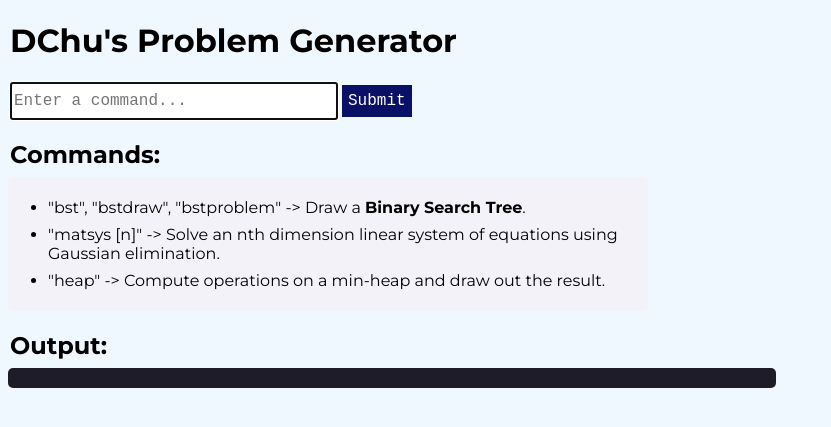
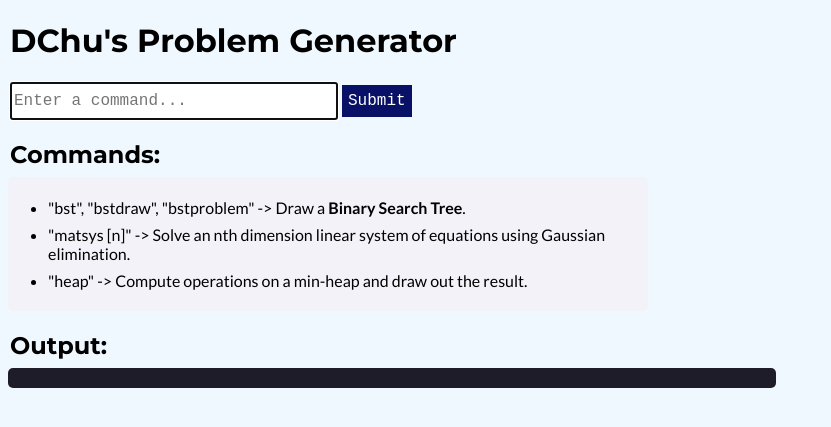
Before and after one commit to danchurlian/DChu-s-Problem-Generator, a Flask app: page / in a window 1280 px wide. Shown: the part 32-459 px from the top of the page, without its empty margins (0-831 px from the left). Run offline with Flask 3, Linux system fonts and the light colour scheme.

Commit message:
Changed section fonts to Lato, moved preloading fonts into Jinja macro

```diff
--- a/static/style.css
+++ b/static/style.css
@@ -36,7 +36,6 @@ h1, h2 {
 }
 
 body > h2 {
-    /* margin-top: 0.5em; */
     margin-bottom: 0.25em;
 }
 
@@ -45,7 +44,7 @@ nav a {
 }
 
 section {
-    font-family: Montserrat, sans-serif;
+    font-family: Lato, sans-serif;
 }
 
 #help-section {
--- a/templates/about.html
+++ b/templates/about.html
@@ -6,14 +6,12 @@
         <meta name="viewport" content="width=device-width, initial-scale=1.0" />
         <title>DChu's Problem Generator</title>
 
-        <link rel="preconnect" href="https://fonts.googleapis.com">
-        <link rel="preconnect" href="https://fonts.gstatic.com" crossorigin>
-        <link href="https://fonts.googleapis.com/css2?family=Montserrat:ital,wght@0,100..900;1,100..900&display=swap" rel="stylesheet">
+        {% import 'utils.html' as utils %}
+        {{ utils.fonts() }}
 
         <link href="{{ url_for('static', filename='style.css') }}" rel="stylesheet"/>
     </head>
     <body>
-        {% import 'utils.html' as utils %}
         {{ utils.header() }}
         <h1>
             About
--- a/templates/index.html
+++ b/templates/index.html
@@ -7,10 +7,8 @@
         <meta name="viewport" content="width=device-width, initial-scale=1.0">
         <title>DChu's Problem Generator</title>
 
-        <link rel="preconnect" href="https://fonts.googleapis.com">
-        <link rel="preconnect" href="https://fonts.gstatic.com" crossorigin>
-        <link href="https://fonts.googleapis.com/css2?family=Montserrat:ital,wght@0,100..900;1,100..900&display=swap" rel="stylesheet">
-
+        {% import 'utils.html' as utils %}
+        {{ utils.fonts() }}
 
         <link href=" {{ url_for('static', filename='style.css') }}" rel="stylesheet "/>
 
--- a/templates/utils.html
+++ b/templates/utils.html
@@ -6,3 +6,10 @@
         </nav>
     </header>
 {% endmacro %}
+
+{% macro fonts() %}
+    <link rel="preconnect" href="https://fonts.googleapis.com">
+    <link rel="preconnect" href="https://fonts.gstatic.com" crossorigin>
+    <link href="https://fonts.googleapis.com/css2?family=Montserrat:ital,wght@0,100..900;1,100..900&display=swap" rel="stylesheet">
+    <link href="https://fonts.googleapis.com/css2?family=Lato:ital,wght@0,100;0,300;0,400;0,700;0,900;1,100;1,300;1,400;1,700;1,900&display=swap" rel="stylesheet">
+{% endmacro %}
```
